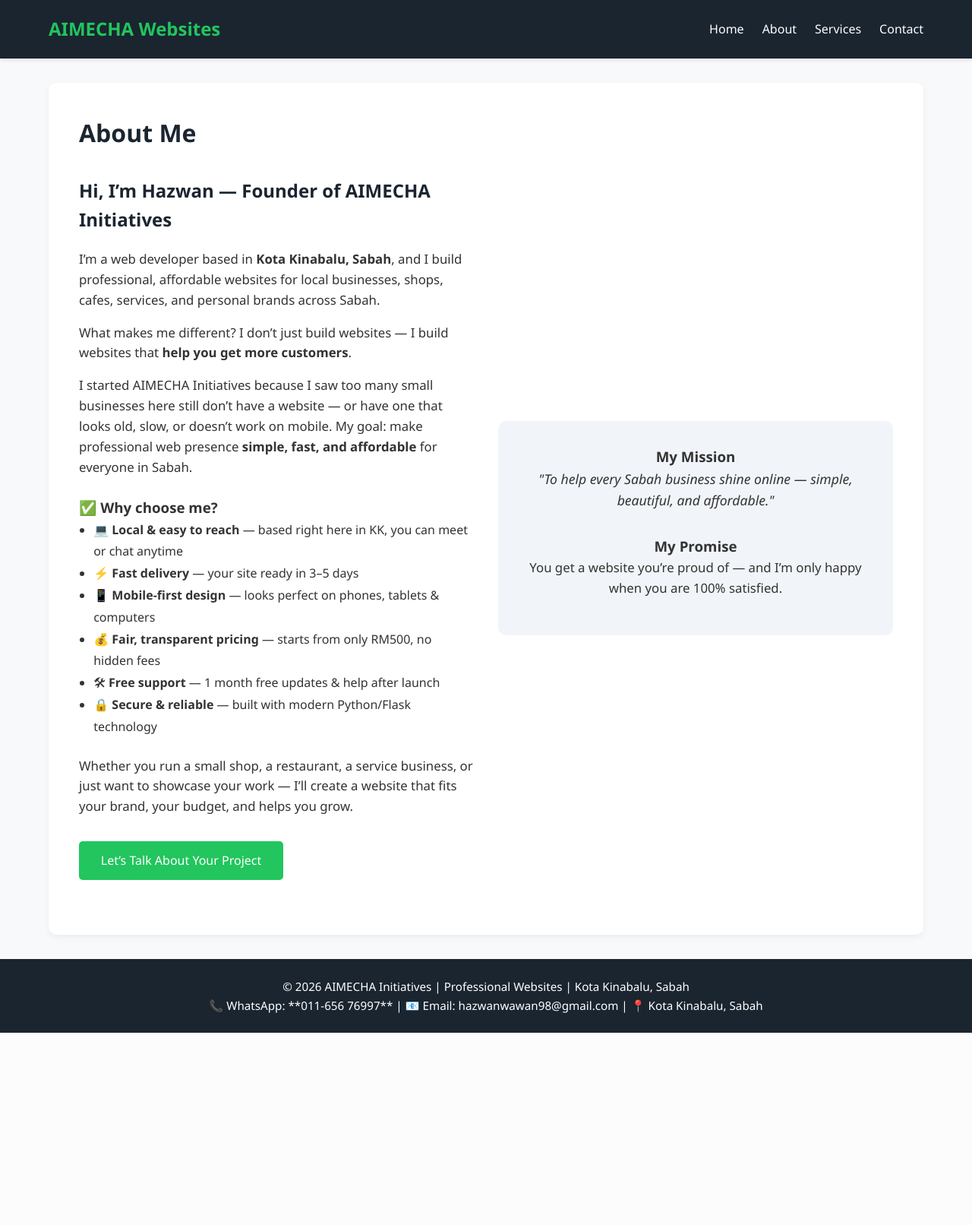
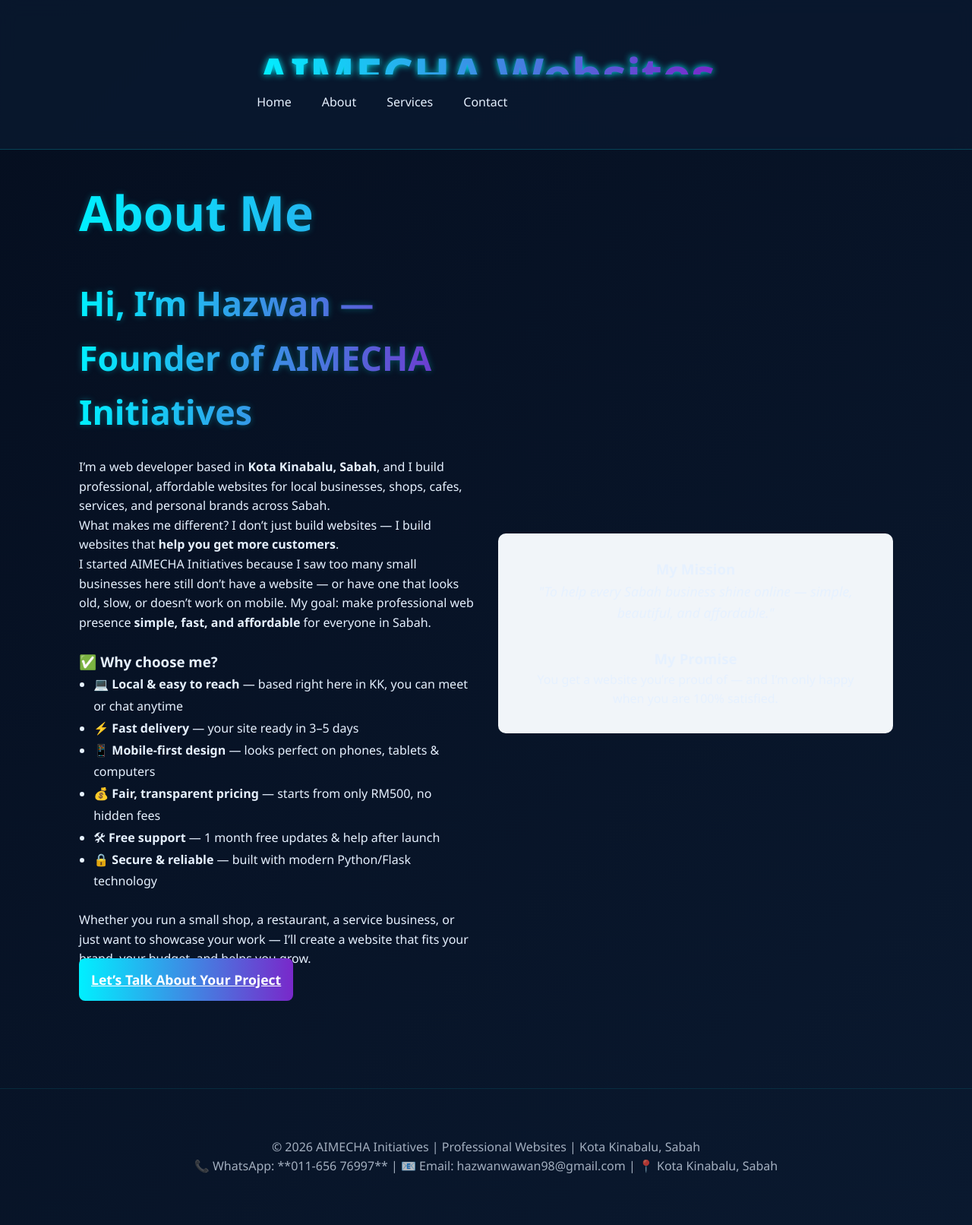
Before and after one commit to EUR-ING-Tc-HazwanHosdi/AIMECHA-Initiatives, a Flask app: page /about in a window 1280 px wide. Shown: the whole page at 76% size. Before the commit the page ends 1359 px from the top, so only its background shows below. Run offline with Flask 3, Linux system fonts and the light colour scheme.

Commit message:
Update style.css

```diff
--- a/static/style.css
+++ b/static/style.css
@@ -1,141 +1,284 @@
-/* ===== GLOBAL STYLES ===== */
+/* ===== FUTURISTIC THEME — MATCHES YOUR BRAND ===== */
+:root {
+    --primary: #0A192F;       /* Deep navy — your main dark */
+    --accent: #00F0FF;        /* Cyan neon — futuristic glow */
+    --accent-purple: #7928CA; /* Purple accent — tech vibe */
+    --light: #E6F1FF;         /* Soft white/blue — text */
+    --dark: #050E1F;          /* Darker background */
+    --glow: 0 0 10px var(--accent), 0 0 20px rgba(0, 240, 255, 0.3);
+    --glow-purple: 0 0 10px var(--accent-purple), 0 0 20px rgba(121, 40, 202, 0.3);
+}
+
 * {
     margin: 0;
     padding: 0;
     box-sizing: border-box;
-    font-family: 'Segoe UI', Roboto, Arial, sans-serif;
+    font-family: 'Segoe UI', 'Roboto', sans-serif;
+    scroll-behavior: smooth;
 }
 
 body {
+    background: linear-gradient(135deg, var(--dark) 0%, var(--primary) 100%);
+    color: var(--light);
     line-height: 1.6;
-    color: #333;
-    background-color: #f8f9fa;
+    overflow-x: hidden;
+    position: relative;
+    min-height: 100vh;
 }
 
-.container {
-    width: 90%;
-    max-width: 1200px;
-    margin: 0 auto;
+/* ===== PARTICLE BACKGROUND ===== */
+#particles {
+    position: fixed;
+    top: 0;
+    left: 0;
+    width: 100%;
+    height: 100%;
+    z-index: -1;
+    opacity: 0.4;
 }
 
-/* ===== NAVBAR ===== */
-.navbar {
-    background: #1a2530;
-    color: white;
-    padding: 1.2rem 0;
-    margin-bottom: 2rem;
-    box-shadow: 0 2px 5px rgba(0,0,0,0.1);
-}
-
-.navbar .container {
+/* ===== NAVIGATION ===== */
+nav {
+    position: sticky;
+    top: 0;
+    background: rgba(10, 25, 47, 0.85);
+    backdrop-filter: blur(12px);
+    border-bottom: 1px solid rgba(0, 240, 255, 0.2);
+    padding: 1rem 5%;
     display: flex;
     justify-content: space-between;
     align-items: center;
-    flex-wrap: wrap;
+    z-index: 100;
+    animation: fadeDown 0.8s ease-out;
 }
 
 .logo {
-    font-size: 1.5rem;
-    font-weight: 700;
-    color: #22c55e;
+    height: 50px;
+    transition: all 0.3s ease;
+    filter: drop-shadow(0 0 5px var(--accent));
+}
+.logo:hover {
+    transform: scale(1.05);
+    filter: drop-shadow(0 0 12px var(--accent));
 }
 
 .nav-links {
+    display: flex;
+    gap: 2.5rem;
     list-style: none;
-    display: flex;
-    gap: 1.5rem;
 }
 
 .nav-links a {
-    color: white;
+    color: var(--light);
     text-decoration: none;
     font-weight: 500;
-    transition: color 0.3s;
+    position: relative;
+    padding: 0.3rem 0;
+    transition: all 0.3s ease;
 }
 
-.nav-links a:hover {
-    color: #22c55e;
+.nav-links a::before {
+    content: '';
+    position: absolute;
+    bottom: 0;
+    left: 0;
+    width: 0%;
+    height: 2px;
+    background: var(--accent);
+    box-shadow: var(--glow);
+    transition: width 0.3s ease;
 }
 
-/* ===== CONTENT ===== */
-.content {
-    background: white;
-    padding: 2.5rem;
-    border-radius: 10px;
-    box-shadow: 0 3px 10px rgba(0,0,0,0.05);
-    min-height: 60vh;
+.nav-links a:hover,
+.nav-links a.active {
+    color: var(--accent);
+    text-shadow: 0 0 8px rgba(0, 240, 255, 0.5);
+}
+.nav-links a:hover::before,
+.nav-links a.active::before {
+    width: 100%;
 }
 
-.content h1, .content h2 {
-    color: #1a2530;
-    margin-bottom: 1.2rem;
+/* ===== CONTAINER & ANIMATIONS ===== */
+.container {
+    max-width: 1200px;
+    margin: 0 auto;
+    padding: 2rem 5%;
 }
 
-.content p {
-    margin-bottom: 1rem;
-    font-size: 1.05rem;
+.section {
+    padding: 4rem 0;
+    animation: fadeUp 1s ease-out both;
 }
 
-/* ===== BUTTONS ===== */
+@keyframes fadeUp {
+    from { opacity: 0; transform: translateY(30px); }
+    to { opacity: 1; transform: translateY(0); }
+}
+
+@keyframes fadeDown {
+    from { opacity: 0; transform: translateY(-20px); }
+    to { opacity: 1; transform: translateY(0); }
+}
+
+@keyframes pulse {
+    0%, 100% { box-shadow: var(--glow); }
+    50% { box-shadow: 0 0 15px var(--accent), 0 0 30px rgba(0, 240, 255, 0.5); }
+}
+
+/* ===== HEADINGS ===== */
+h1, h2 {
+    font-weight: 700;
+    margin-bottom: 1.5rem;
+    background: linear-gradient(90deg, var(--accent), var(--accent-purple));
+    -webkit-background-clip: text;
+    background-clip: text;
+    color: transparent;
+    filter: drop-shadow(0 0 4px rgba(0, 240, 255, 0.3));
+}
+
+h1 { font-size: clamp(2.5rem, 5vw, 4rem); }
+h2 { font-size: clamp(1.8rem, 4vw, 2.8rem); }
+
+/* ===== CARDS — 3D HOVER ===== */
+.card-grid {
+    display: grid;
+    grid-template-columns: repeat(auto-fit, minmax(280px, 1fr));
+    gap: 2rem;
+    margin-top: 3rem;
+}
+
+.card {
+    background: rgba(255, 255, 255, 0.03);
+    border: 1px solid rgba(0, 240, 255, 0.15);
+       border-radius: 12px;
+    padding: 2rem;
+    transition: all 0.4s ease;
+    backdrop-filter: blur(8px);
+    transform-style: preserve-3d;
+    position: relative;
+    overflow: hidden;
+}
+
+.card::before {
+    content: '';
+    position: absolute;
+    top: 0;
+    left: -100%;
+    width: 100%;
+    height: 100%;
+    background: linear-gradient(90deg, transparent, rgba(0, 240, 255, 0.08), transparent);
+    transition: left 0.6s ease;
+}
+
+.card:hover {
+    transform: translateY(-8px) rotateX(5deg) rotateY(-5deg);
+    border-color: var(--accent);
+    box-shadow: var(--glow);
+}
+.card:hover::before {
+    left: 100%;
+}
+
+.card h3 {
+    color: var(--accent);
+    margin-bottom: 1rem;
+}
+
+/* ===== CONTACT FORM — FUTURISTIC ===== */
+.contact-form {
+    max-width: 600px;
+    margin: 0 auto;
+    background: rgba(255, 255, 255, 0.02);
+    border: 1px solid rgba(121, 40, 202, 0.2);
+    border-radius: 16px;
+    padding: 2.5rem;
+    backdrop-filter: blur(10px);
+    box-shadow: var(--glow-purple);
+    animation: pulse 3s infinite;
+}
+
+.form-group {
+    position: relative;
+    margin-bottom: 2rem;
+}
+
+.form-group input,
+.form-group textarea {
+    width: 100%;
+    padding: 1rem 1rem 1rem 0;
+    background: transparent;
+    border: none;
+    border-bottom: 2px solid rgba(230, 241, 255, 0.3);
+    color: var(--light);
+    font-size: 1rem;
+    outline: none;
+    transition: all 0.3s ease;
+    resize: none;
+}
+
+.form-group input:focus,
+.form-group textarea:focus {
+    border-bottom-color: var(--accent);
+    box-shadow: 0 1px 0 0 var(--accent);
+}
+
+.form-group label {
+    position: absolute;
+    top: 1rem;
+    left: 0;
+    color: rgba(230, 241, 255, 0.6);
+    pointer-events: none;
+    transition: all 0.3s ease;
+}
+
+.form-group input:focus ~ label,
+.form-group input:valid ~ label,
+.form-group textarea:focus ~ label,
+.form-group textarea:valid ~ label {
+    top: -0.8rem;
+    left: 0;
+    font-size: 0.85rem;
+    color: var(--accent);
+    text-shadow: 0 0 5px var(--accent);
+}
+
 .btn {
-    display: inline-block;
-    padding: 0.8rem 1.8rem;
-    background: #22c55e;
+    width: 100%;
+    padding: 1rem;
+    background: linear-gradient(90deg, var(--accent), var(--accent-purple));
     color: white;
-    text-decoration: none;
-    border-radius: 5px;
-    font-weight: 500;
-    transition: background 0.3s;
     border: none;
+    border-radius: 8px;
+    font-size: 1.1rem;
+    font-weight: 600;
     cursor: pointer;
+    transition: all 0.3s ease;
+    position: relative;
+    overflow: hidden;
 }
 
 .btn:hover {
-    background: #16a34a;
+    transform: translateY(-2px);
+    box-shadow: 0 0 15px var(--accent), 0 0 30px var(--accent-purple);
 }
 
-/* ===== FORM STYLES ===== */
-form {
-    display: flex;
-    flex-direction: column;
-    gap: 1rem;
-    max-width: 500px;
-    margin-top: 1rem;
+.btn:active { transform: translateY(0); }
+
+/* ===== FOOTER ===== */
+footer {
+    text-align: center;
+    padding: 2rem;
+    border-top: 1px solid rgba(0, 240, 255, 0.1);
+    color: rgba(230, 241, 255, 0.7);
+    margin-top: 4rem;
 }
 
-input, textarea {
-    padding: 0.8rem;
-    border: 1px solid #ddd;
-    border-radius: 5px;
-    font-size: 1rem;
+/* ===== RESPONSIVE ===== */
+@media (max-width: 768px) {
+    .nav-links {
+        gap: 1.2rem;
+        font-size: 0.9rem;
+    }
+    .logo { height: 40px; }
 }
-
-textarea {
-    min-height: 150px;
-    resize: vertical;
-}
-
-/* ===== FOOTER ===== */
-.footer {
-    background: #1a2530;
-    color: white;
-    text-align: center;
-    padding: 1.5rem 0;
-    margin-top: 2rem;
-    font-size: 0.95rem;
-}
-
-/* ===== RESPONSIVE (MOBILE) ===== */
-@media (max-width: 768px) {
-    .navbar .container {
-        flex-direction: column;
-        gap: 1rem;
-        text-align: center;
-    }
-    .nav-links {
-        justify-content: center;
-    }
-    .content {
-        padding: 1.5rem;
-    }
-}
```
